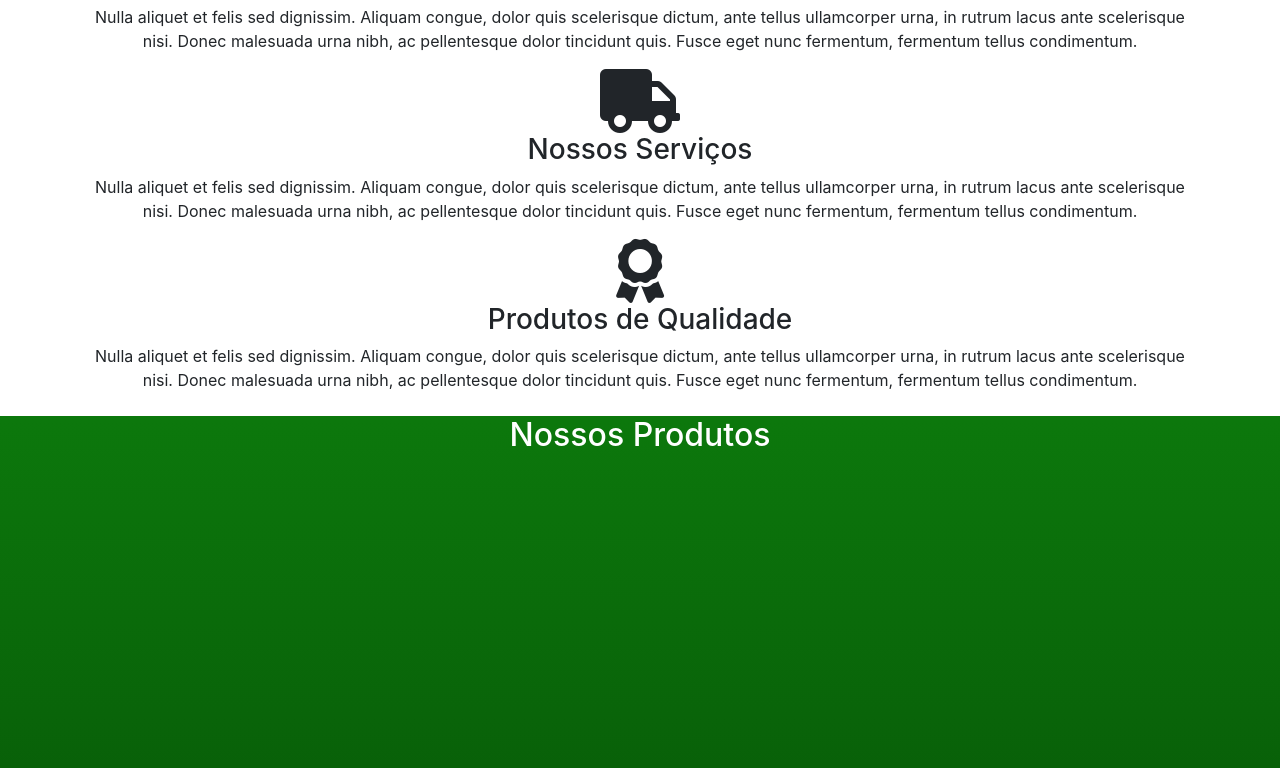
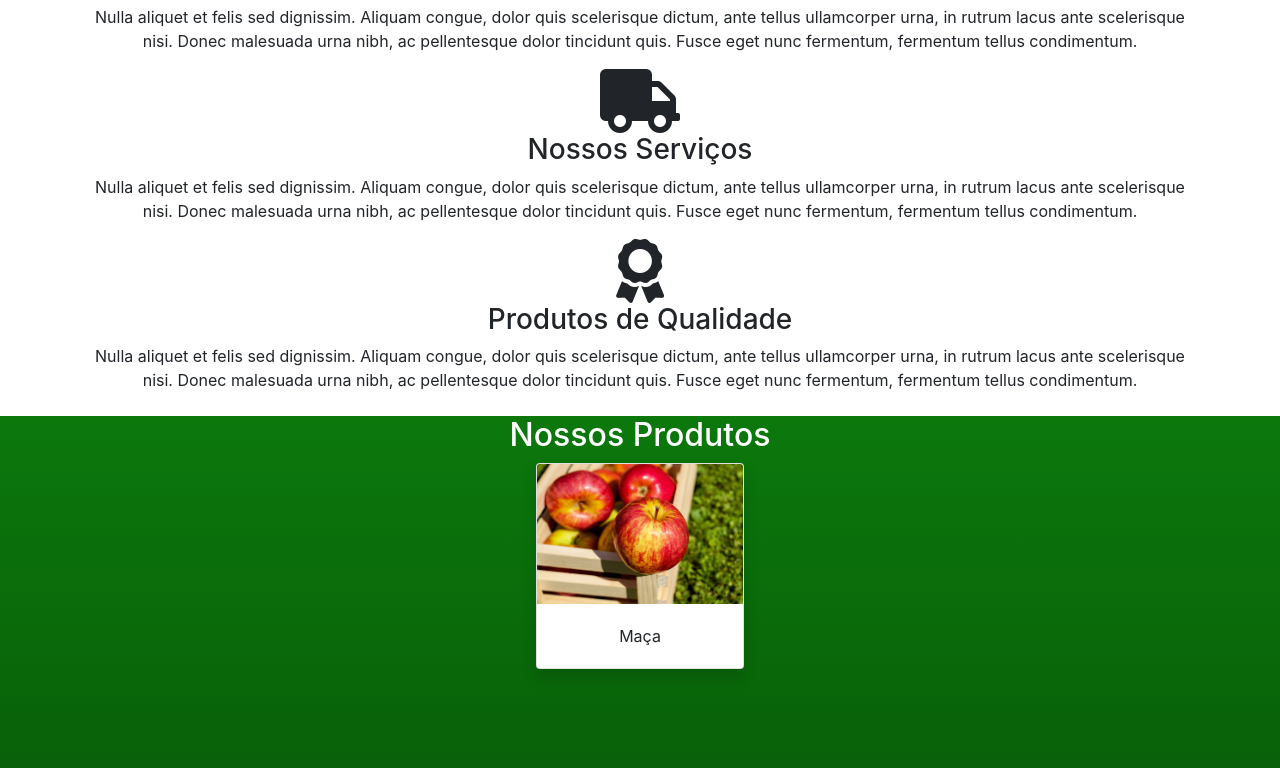
Before and after one commit to PedrofSilva/zanotto, a plain HTML site: page index.html in a window 1280 px wide. Shown: the part 1099-1867 px from the top of the page. Drawn offline with nearby package versions, Linux system fonts and the light colour scheme; a script that the page names is missing; a web font is replaced by a local one.

Commit message:
Nova imagem Card Produtos

```diff
--- a/index.html
+++ b/index.html
@@ -131,8 +131,14 @@
                   </div>
 
                   <!--cards-->
-
-
+                  <div class="col-12">
+                    <div class="shadow card text-center rounded rounded mx-auto d-block" style="width: 13rem;">
+                        <img src="imagens/apples-card.jpg" class="card-img-top" alt="...">
+                        <div class="card-body"> <span>Maça</span>
+                          <p class="card-text"></p>
+                        </div>
+                    </div>
+                  </div>
                   <!--Fim do card-->
 
                 </div>
```
Also changed, not shown: imagens/apples-card.jpg (added).
